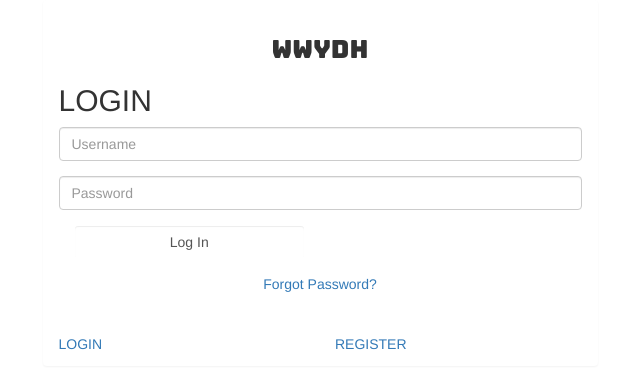
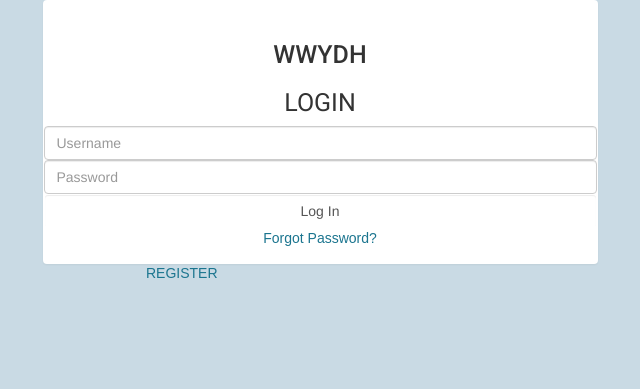
Before and after one commit to Apple-Tea/WWYDH, a PHP site: page /registerAndLogin.php in a window 1280 px wide. Shown: the top 389 px of the page, without its empty margins (320-960 px from the left). Run offline with PHP 8.4, Linux system fonts and the light colour scheme; some libraries are stand-ins or nearby versions.

Commit message:
Just a UI update
I'm trying to change the button to a material design look... will take a bit more time.

Also trying to move away from green XD

```diff
--- a/registerAndLogin.php
+++ b/registerAndLogin.php
@@ -19,20 +19,40 @@ if($user_ok == true){
     <!--Logo font-->
     <link href="https://fonts.googleapis.com/css?family=Orbitron" rel="stylesheet">
      <link href="https://fonts.googleapis.com/css?family=Bungee" rel="stylesheet">
+     <link href="https://fonts.googleapis.com/css?family=Roboto:300,400,500" rel="stylesheet">
+      <link rel="stylesheet" type="text/css" href="//fonts.googleapis.com/css?family=Open+Sans" />
+
      <!-- HTML5 shim and Respond.js for IE8 support of HTML5 elements and media queries -->
     <!-- WARNING: Respond.js doesn't work if you view the page via file:// -->
     <!--[if lt IE 9]>
-      <script src="https://oss.maxcdn.com/html5shiv/3.7.2/html5shiv.min.js"></script>
-      <script src="https://oss.maxcdn.com/respond/1.4.2/respond.min.js"></script>
+      <script src="html5shiv.min.js"></script>
+      <script src="respond.min.js"></script>
     <![endif]-->
  <style>
  @import url(https://fonts.googleapis.com/css?family=Oswald:400,300);
  @import url(https://fonts.googleapis.com/css?family=Open+Sans);
-</style>
+ <link rel="stylesheet" type="text/css" href="//fonts.googleapis.com/css?family=Open+Sans" />
+ import React from 'react';
+import FlatButton from 'material-ui/FlatButton';
+ .auto-style1 {
+	 text-align: center;
+ }
+ .auto-style1 {
+	 text-align: center;
+ }
+ .auto-style3 {
+	 text-align: center;
+	 font-weight: normal;
+ }
+ .auto-style4 {
+	 color: #1B758F;
+	 font-family: sans-serif;
+ }
+ </style>
      <script src="js/ajax.js"></script>
 <script src="js/validationForSignInAndUp.js"></script>
 
-<script src="http://code.jquery.com/jquery-1.11.1.js">
+<script src="jquery-1.11.1.js">
 </script>
 
     <!--jquery for changing login to register-->
@@ -58,30 +78,34 @@ if($user_ok == true){
 </script>
 
 </head>
-<body>
+<body style="background-color: #C9DAE4">
 <div class="container">
    <div class="row">
     <div class="col-md-6 col-md-offset-3">
       <div class="panel panel-login">
-        <div class="panel-body">
+        <div class="auto-style1">
           <div class="row">
-            <div class="col-lg-12">
-              <form id="login-form" action="#" method="post" role="form" style="display: block;"  onsubmit="return false;">
-                  <h1 class="text-center"  style="font-family: 'Bungee', cursive;font-size:25px;">WWYDH</h1>
+          <div>
 
-                <h2>LOGIN</h2>
+            <div class="col-lg-12">&nbsp;<form id="login-form" action="#" method="post" role="form" style="display: block;"  onsubmit="return false;">
+                  <h1 class="auto-style1"  style="font-family: 'Roboto', sans-serif;font-size:25px;">WWYDH</h1>
+
+                <h2 class="auto-style3"style="font-family: 'Roboto', sans-serif;font-size:25px;">LOGIN</h2>
 
 
-                  <div class="form-group">
+                  <div class="auto-style1">
                     <input type="text" name="logusername"  tabindex="1" class="form-control" placeholder="Username"
                            id="luserName" autocomplete="off">
 
                   </div>
-                  <div class="form-group">
+                  <div class="auto-style1">
                     <input type="password" name="password" id="LogInpassword" tabindex="2" class="form-control" placeholder="Password">
                   </div>
 
-                  <div class="col-sm-6 form-group ">
+                  <div>
+                  <FlatButton label="Log In" /></div>
+
+                  <div class="auto-style1">
                         <input type="submit" name="login-submit" id="login-submit" tabindex="4" class="form-control btn btn-login" value="Log In" onclick="login()">
                       <span id="LogInStatus"></span>
 
@@ -90,7 +114,8 @@ if($user_ok == true){
 										<div class="row">
 											<div class="col-lg-12">
 												<div class="text-center">
-													<a href="pasword-recovery.php" tabindex="5" class="forgot-password">Forgot Password?</a>
+													<a href="pasword-recovery.php" tabindex="5" class="forgot-password">
+													<span class="auto-style4">Forgot Password?</span></a>
 												</div>
 											</div>
 										</div>
@@ -99,24 +124,24 @@ if($user_ok == true){
               <form id="register-form" method="post" role="form" style="display: none;"  onsubmit="return false;">
                   <h1 class="text-center"  style="font-family: 'Bungee', cursive;font-size:25px;">WWYDH</h1>
                 <h2>REGISTER</h2>
-                  <div class="form-group">
+                  <div class="auto-style1">
                     <input type="text" name="username" onkeyup="check('userName','php/userNameCheck.php','unamestatus','username=')" onblur="isEmpty('userName','unamestatus')" id="userName" tabindex="1" class="form-control" placeholder="Username" value="">
                        <span id="unamestatus"></span>
                   </div>
 
-                  <div class="form-group">
+                  <div class="auto-style1">
                     <input type="email" name="email" id="regEmail" tabindex="1" class="form-control" onblur=" checkEmail()" placeholder="Email Address" onkeyup="isEmpty('regEmail','emailStatus')">
                       <span id="emailStatus"></span>
                   </div>
 
-                  <div class="form-group">
+                  <div class="auto-style1">
                     <input type="password" name="password" id="password" tabindex="2" class="form-control" placeholder="Password" onKeyup="checkPasswordStrength()" onblur="isEmpty('password','passwordStatus')">
                       <span id="passwordStatus"></span>
                   </div>
 
 
 
-                  <div class="form-group">
+                  <div class="auto-style1">
                     <input type="password" name="confirm-password" id="confirm-password" tabindex="2" class="form-control" placeholder="Confirm Password" onkeyup="confirmPass()" onblur="isEmpty('confirm-password','passStatus')">
                     <span id="passStatus"></span>
 
@@ -125,7 +150,7 @@ if($user_ok == true){
 
                   <div class="form-group">
                     <div class="row">
-                      <div class="col-sm-6 col-sm-offset-3">
+                      <div class="auto-style1">
 
                           <input type="submit" name="register-submit" id="register-submit" tabindex="4" class="form-control btn btn-register" onclick="signup()" value="Register Now" onblur="isEmpty('register-submit','status')">
 
@@ -138,13 +163,11 @@ if($user_ok == true){
             </div>
           </div>
         </div>
-        <div class="panel-heading">
+        <div class="auto-style1">
           <div class="row">
+                        </div>
             <div class="col-xs-6 tabs">
-              <a href="#" class="active" id="login-form-link"><div class="login">LOGIN</div></a>
-            </div>
-            <div class="col-xs-6 tabs">
-              <a href="#" id="register-form-link" ><div class="register">REGISTER</div></a>
+              <a href="#" id="register-form-link" ><div class="auto-style4">REGISTER</div></a>
             </div>
           </div>
         </div>
@@ -153,7 +176,7 @@ if($user_ok == true){
   </div>
 </div>
  <!-- jQuery (necessary for Bootstrap's JavaScript plugins) -->
-    <script src="https://ajax.googleapis.com/ajax/libs/jquery/1.11.3/jquery.min.js"></script>
+    <script src="jquery.min.js"></script>
     <!-- Include all compiled plugins (below), or include individual files as needed -->
     <script src="js/bootstrap.min.js"></script>
 </body>
```
